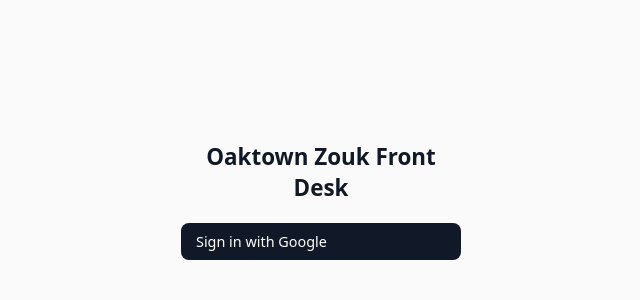
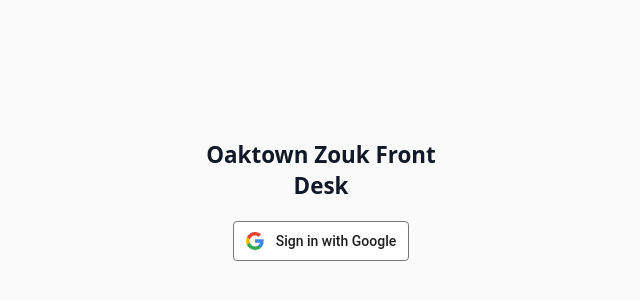
Before and after one commit to Oaktown-Zouk/oz-checkin, a React (Vite) app in the folder web/: page / in a window 1280 px wide. Shown: the part 200-500 px from the top of the page, without its empty margins (319-959 px from the left). Built offline with nearby package versions, Linux system fonts and the light colour scheme; no server answers.

Commit message:
Use standard "Sign in with Google" styling

```diff
--- a/web/src/components/Login.tsx
+++ b/web/src/components/Login.tsx
@@ -2,6 +2,32 @@ const ERROR_MESSAGES: Record<string, string> = {
   not_authorized: "That Google account isn't set up for this app. Ask an admin to add you.",
   oauth_failed: "Sign-in failed. Please try again.",
 };
+
+// The standard four-color "G" mark from Google's own Sign In branding guidelines —
+// required as-is (not recolored/simplified) alongside the button styling below to
+// count as a conforming "Sign in with Google" button.
+function GoogleLogo() {
+  return (
+    <svg width="18" height="18" viewBox="0 0 18 18" aria-hidden="true">
+      <path
+        fill="#4285F4"
+        d="M17.64 9.2c0-.637-.057-1.251-.164-1.84H9v3.481h4.844c-.209 1.125-.843 2.078-1.796 2.717v2.258h2.908c1.702-1.567 2.684-3.874 2.684-6.615z"
+      />
+      <path
+        fill="#34A853"
+        d="M9 18c2.43 0 4.467-.806 5.956-2.18l-2.908-2.259c-.806.54-1.837.86-3.048.86-2.344 0-4.328-1.584-5.036-3.711H.957v2.332C2.438 15.983 5.482 18 9 18z"
+      />
+      <path
+        fill="#FBBC05"
+        d="M3.964 10.71A5.41 5.41 0 0 1 3.682 9c0-.593.102-1.17.282-1.71V4.958H.957A8.996 8.996 0 0 0 0 9c0 1.452.348 2.827.957 4.042l3.007-2.332z"
+      />
+      <path
+        fill="#EA4335"
+        d="M9 3.58c1.321 0 2.508.454 3.44 1.345l2.582-2.58C13.463.891 11.426 0 9 0 5.482 0 2.438 2.017.957 4.958L3.964 7.29C4.672 5.163 6.656 3.58 9 3.58z"
+      />
+    </svg>
+  );
+}
 
 export function Login({ authError }: { authError: string | null }) {
   return (
@@ -10,8 +36,9 @@ export function Login({ authError }: { authError: string | null }) {
         <h1>Oaktown Zouk Front Desk</h1>
         {authError && <p className="error">{ERROR_MESSAGES[authError] ?? "Sign-in failed. Please try again."}</p>}
         {/* Full-page navigation, not a fetch — Google needs to redirect the browser itself. */}
-        <a className="btn btn-primary" href="/api/auth/google/start">
-          Sign in with Google
+        <a className="google-signin-btn" href="/api/auth/google/start">
+          <GoogleLogo />
+          <span>Sign in with Google</span>
         </a>
       </div>
     </div>
--- a/web/src/index.css
+++ b/web/src/index.css
@@ -56,6 +56,37 @@ body {
   color: var(--red);
   font-size: 0.9rem;
   margin: 0;
+}
+
+/* Matches Google's official "Sign in with Google" button spec: white background,
+   neutral gray border/text, Roboto, subtle elevation on hover. */
+.google-signin-btn {
+  display: inline-flex;
+  align-items: center;
+  justify-content: center;
+  align-self: center;
+  gap: 12px;
+  height: 40px;
+  padding: 0 12px;
+  background: #fff;
+  border: 1px solid #747775;
+  border-radius: 4px;
+  color: #1f1f1f;
+  font-family: Roboto, -apple-system, BlinkMacSystemFont, "Segoe UI", Arial, sans-serif;
+  font-size: 14px;
+  font-weight: 500;
+  text-decoration: none;
+  cursor: pointer;
+  transition:
+    background-color 0.2s,
+    box-shadow 0.2s;
+}
+
+.google-signin-btn:hover {
+  background: #f8f9fa;
+  box-shadow:
+    0 1px 2px 0 rgba(60, 64, 67, 0.3),
+    0 1px 3px 1px rgba(60, 64, 67, 0.15);
 }
 
 .app {
```
